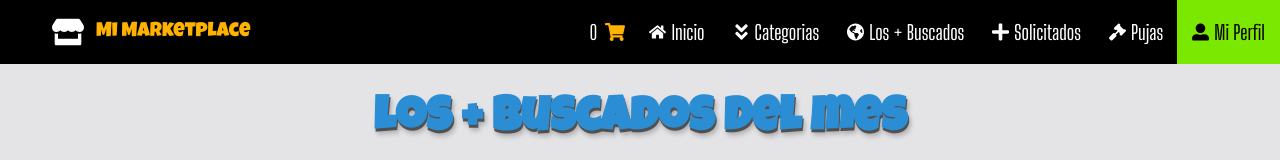
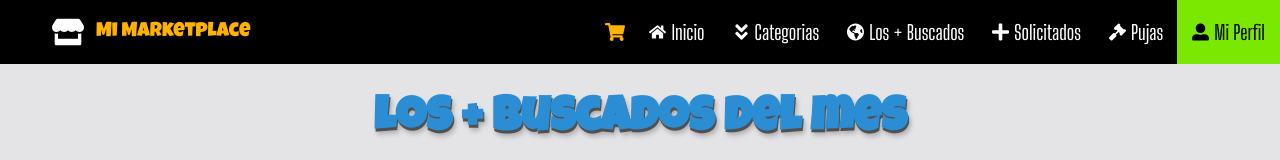
Before and after one commit to niconsm16/figuras-NicolasMachicadoMiranda, a React (Create React App) app: page / in a window 1280 px wide. Shown: the top 160 px of the page. Built offline with nearby package versions, Linux system fonts and the light colour scheme; a web font is replaced by a local one.

Commit message:
Desafio 10 - Cart View

```diff
--- a/src/components/Cart/CartWidget.js
+++ b/src/components/Cart/CartWidget.js
@@ -17,7 +17,7 @@ export const CartWidget = () => {
 
     return (
         <>
-            <span className={cNum}>{cartNum()}</span>
+            {cartNum() > 0 && <span className={cNum}>{cartNum()}</span>}
             <Link to='/cart'>
                 < FaShoppingCart className={cCart} />
             </Link>
```
